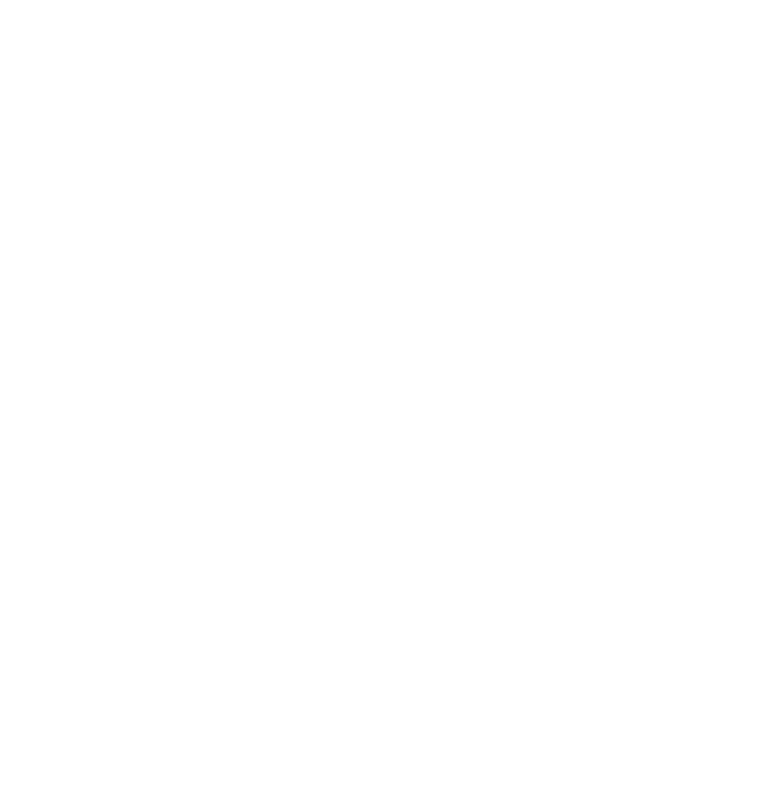
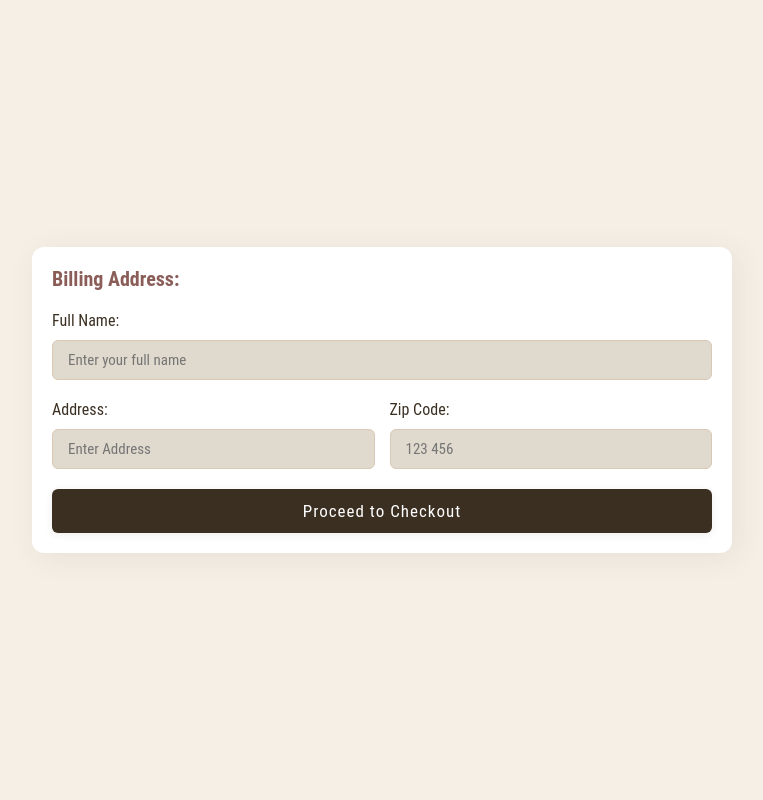
Before and after one commit to robertsc2/Takeaway-System, a Flask app: page /payment in a window 1280 px wide. Before the commit the part shown is empty. Shown: the whole page, without its empty margins (258-1021 px from the left). Run offline with Flask 3, Linux system fonts and the light colour scheme.

Commit message:
Payment screen

```diff
--- a/static/javascript.js
+++ b/static/javascript.js
@@ -20,7 +20,7 @@
             });
         });
     });
-
+/* Thingy when the payment button is clicked
     document.getElementById('checkoutBtn').addEventListener('click', async function() {
         const checkoutData = cart.map(item => ({
             name: item.name,
@@ -60,7 +60,7 @@
             console.error('Error during checkout:', error);
             alert('An error occurred. Please try again.');
         }
-    });
+    }); */
 
     function addToCart(product) {
         const found = cart.find(i => i.name === product.name);
--- a/static/style.css
+++ b/static/style.css
@@ -730,3 +730,115 @@
   margin: 0;
   flex: 1;
 }
+
+/* ========== Payment ========== */
+
+/* Payment Page Specific Styles */
+.payment-page {
+  background: var(--cream);
+  color: var(--lead);
+}
+
+.payment-container {
+  display: flex;
+  justify-content: center;
+  align-items: center;
+  min-height: 100vh;
+  padding: 25px;
+}
+
+.payment-form {
+  width: 700px;
+  padding: 20px;
+  background: var(--pure-white);
+  box-shadow: 5px 5px 30px rgba(75, 59, 43, 0.08);
+  border-radius: 12px;
+}
+
+.payment-row {
+  display: flex;
+  flex-wrap: wrap;
+  gap: 15px;
+}
+
+.payment-col {
+  flex: 1 1 250px;
+}
+
+.payment-title {
+  font-size: 20px;
+  color: var(--rustic2);
+  padding-bottom: 5px;
+}
+
+.payment-inputBox {
+  margin: 15px 0;
+}
+
+.payment-inputBox label {
+  margin-bottom: 10px;
+  display: block;
+  color: var(--lead2);
+}
+
+.payment-inputBox input,
+.payment-inputBox select {
+  width: 100%;
+  border: 1px solid var(--tan-hint);
+  padding: 10px 15px;
+  font-size: 15px;
+  background: var(--cream2);
+  color: var(--lead2);
+  border-radius: 6px;
+}
+
+.payment-inputBox input:focus,
+.payment-inputBox select:focus {
+  border: 1.5px solid var(--rustic2);
+  background: var(--pure-white);
+}
+
+.payment-flex {
+  display: flex;
+  gap: 15px;
+}
+
+.payment-flex .payment-inputBox {
+  flex: 1 1;
+  margin-top: 5px;
+}
+
+.payment-inputBox img {
+  height: 34px;
+  margin-top: 5px;
+  filter: drop-shadow(0 0 2px var(--lead));
+}
+
+.payment-submit_btn {
+  width: 100%;
+  padding: 12px;
+  font-size: 17px;
+  background: var(--lead2);
+  color: var(--pure-white);
+  margin-top: 5px;
+  cursor: pointer;
+  letter-spacing: 1px;
+  border-radius: 6px;
+  box-shadow: 0 2px 8px rgba(58, 47, 34, 0.08);
+  border: none;
+  transition: background 0.3s ease;
+}
+
+.payment-submit_btn:hover {
+  background: var(--rustic2);
+}
+
+/* Hide number input spinners */
+.payment-inputBox input[type="number"]::-webkit-inner-spin-button,
+.payment-inputBox input[type="number"]::-webkit-outer-spin-button {
+  -webkit-appearance: none;
+  margin: 0;
+}
+.payment-inputBox input[type="number"] {
+  -moz-appearance: textfield;
+}
--- a/templates/payment.html
+++ b/templates/payment.html
@@ -0,0 +1,43 @@
+<!DOCTYPE html>
+<html lang="en">
+<head>
+    <meta charset="UTF-8">
+    <meta name="viewport" content="width=device-width, initial-scale=1.0">
+    <title>Online Payment-Page</title>
+    <link rel="stylesheet" href="/static/style.css">
+    <link rel="stylesheet" href="/static/payment.css"> <!-- Separate payment styles -->
+</head>
+<body class="payment-page">
+    <div class="payment-container">
+        <form class="payment-form" action="#">
+            <div class="payment-row">
+                <div class="payment-col">
+                    <h3 class="payment-title">Billing Address:</h3>
+
+                    <div class="payment-inputBox">
+                        <label for="name">Full Name:</label>
+                        <input type="text" id="name" placeholder="Enter your full name" required>
+                    </div>
+
+                    <!-- Other billing address fields... -->
+
+                    <div class="payment-flex">
+                        <div class="payment-inputBox">
+                            <label for="Address">Address:</label>
+                            <input type="text" id="state" placeholder="Enter Address" required>
+                        </div>
+                        <div class="payment-inputBox">
+                            <label for="zip">Zip Code:</label>
+                            <input type="number" id="zip" placeholder="123 456" required>
+                        </div>
+                    </div>
+                </div>
+
+
+            </div>
+            <input type="submit" value="Proceed to Checkout" class="payment-submit_btn" id="paymentfinbtn">
+        </form>
+    </div>
+    <script type="text/javascript" src="index.js"></script>
+</body>
+</html>
```
